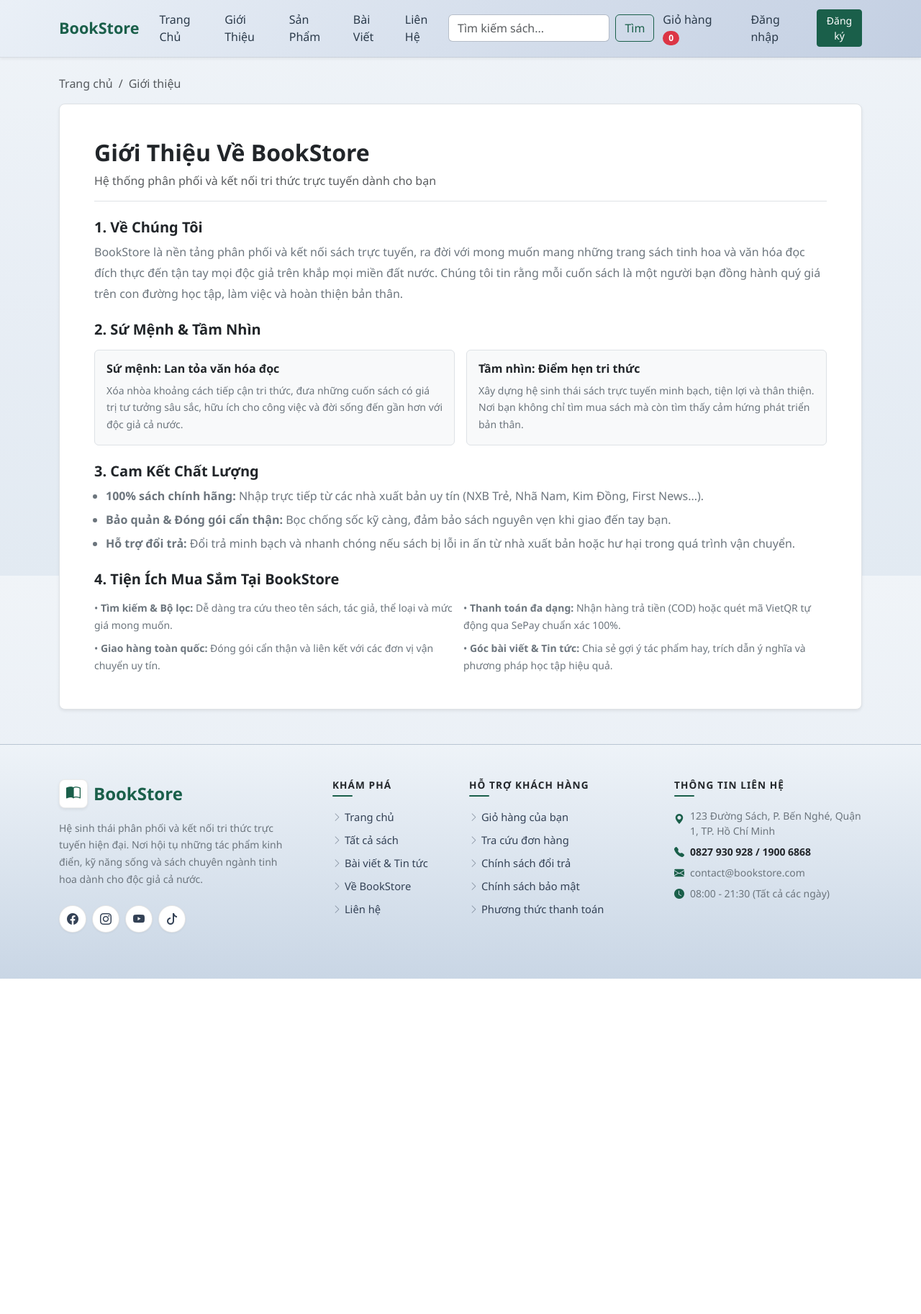
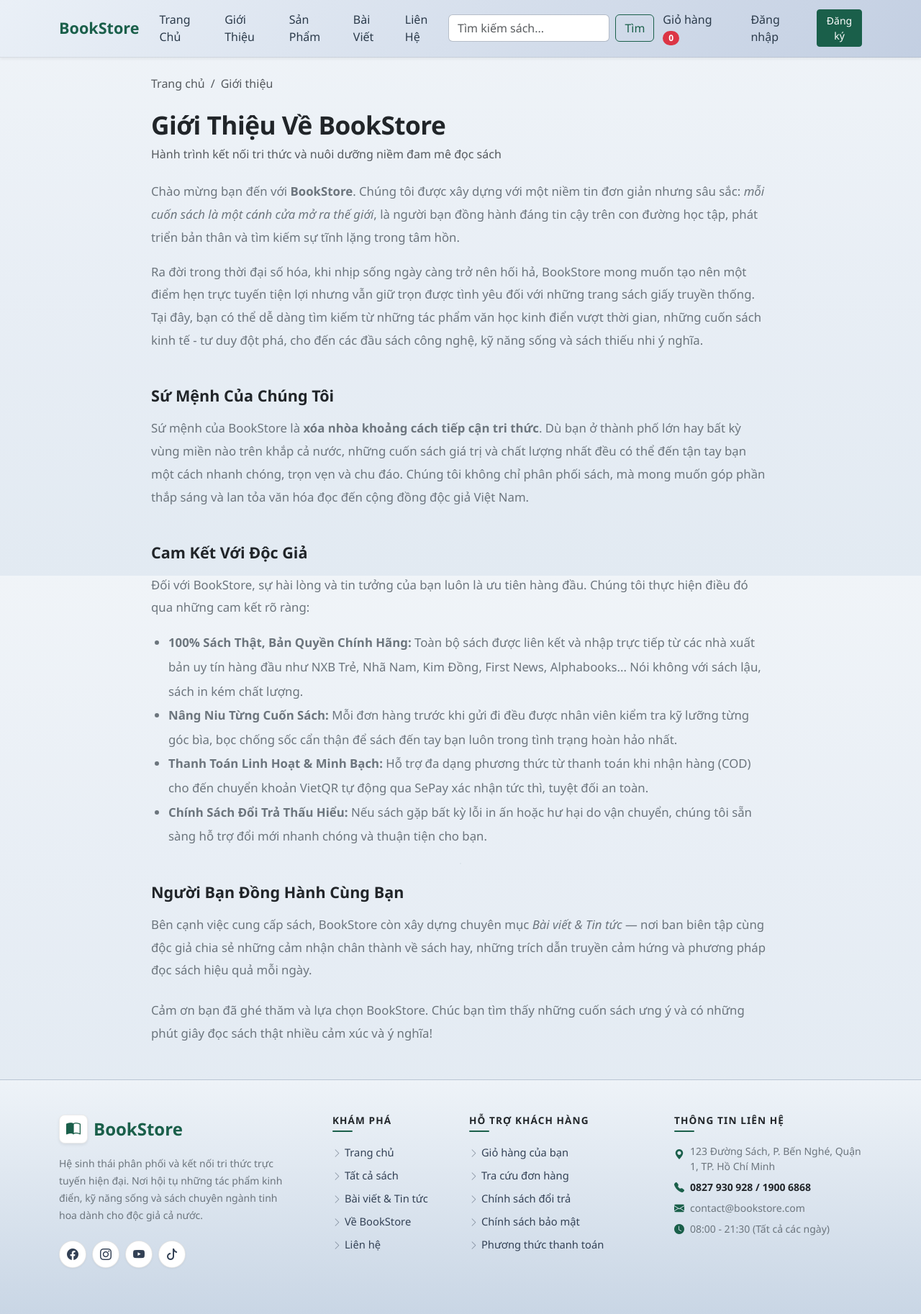
Before and after one commit to Khanhhhoan/WED_BOOKSELL, a PHP site: page /home/about in a window 1280 px wide. Shown: the whole page at 72% size. Before the commit the page ends 1360 px from the top, so only its background shows below. Run offline with PHP 8.4, Linux system fonts and the light colour scheme; data comes from the database, SQL or seed files in the repository.

Commit message:
Remove decorative icon from hero banner and rewrite About page without boxes

```diff
--- a/app/views/home/about.php
+++ b/app/views/home/about.php
@@ -1,75 +1,52 @@
-<div class="mb-5">
+<div class="mb-5" style="max-width: 860px; margin: 0 auto;">
     <!-- Breadcrumb -->
     <nav aria-label="breadcrumb">
-        <ol class="breadcrumb mb-3">
+        <ol class="breadcrumb mb-4">
             <li class="breadcrumb-item"><a href="<?php echo BASE_URL; ?>" class="text-decoration-none text-muted">Trang chủ</a></li>
             <li class="breadcrumb-item active" aria-current="page">Giới thiệu</li>
         </ol>
     </nav>
 
-    <!-- Khối nội dung duy nhất, trình bày rõ ràng, không màu mè -->
-    <div class="card border rounded-3 p-4 p-md-5 bg-white shadow-sm">
-        <h2 class="fw-bold mb-2 text-dark">Giới Thiệu Về BookStore</h2>
-        <p class="text-muted mb-4 pb-3 border-bottom">Hệ thống phân phối và kết nối tri thức trực tuyến dành cho bạn</p>
+    <!-- Tiêu đề trang -->
+    <div class="mb-4">
+        <h1 class="fw-bold text-dark mb-2" style="font-size: 2.2rem; letter-spacing: -0.5px;">Giới Thiệu Về BookStore</h1>
+        <p class="text-muted fs-6 mb-0">Hành trình kết nối tri thức và nuôi dưỡng niềm đam mê đọc sách</p>
+    </div>
 
-        <!-- 1. Về Chúng Tôi -->
-        <section class="mb-4">
-            <h5 class="fw-bold text-dark mb-2">1. Về Chúng Tôi</h5>
-            <p class="text-secondary mb-0" style="line-height: 1.8;">
-                BookStore là nền tảng phân phối và kết nối sách trực tuyến, ra đời với mong muốn mang những trang sách tinh hoa và văn hóa đọc đích thực đến tận tay mọi độc giả trên khắp mọi miền đất nước. Chúng tôi tin rằng mỗi cuốn sách là một người bạn đồng hành quý giá trên con đường học tập, làm việc và hoàn thiện bản thân.
-            </p>
-        </section>
+    <!-- Nội dung giới thiệu tự nhiên, không khung viền -->
+    <div class="text-secondary" style="font-size: 1.05rem; line-height: 1.9;">
 
-        <!-- 2. Sứ Mệnh & Tầm Nhìn -->
-        <section class="mb-4">
-            <h5 class="fw-bold text-dark mb-3">2. Sứ Mệnh &amp; Tầm Nhìn</h5>
-            <div class="row g-3">
-                <div class="col-md-6">
-                    <div class="p-3 bg-light rounded-2 border">
-                        <h6 class="fw-bold text-dark mb-2">Sứ mệnh: Lan tỏa văn hóa đọc</h6>
-                        <p class="text-secondary small mb-0" style="line-height: 1.7;">
-                            Xóa nhòa khoảng cách tiếp cận tri thức, đưa những cuốn sách có giá trị tư tưởng sâu sắc, hữu ích cho công việc và đời sống đến gần hơn với độc giả cả nước.
-                        </p>
-                    </div>
-                </div>
-                <div class="col-md-6">
-                    <div class="p-3 bg-light rounded-2 border">
-                        <h6 class="fw-bold text-dark mb-2">Tầm nhìn: Điểm hẹn tri thức</h6>
-                        <p class="text-secondary small mb-0" style="line-height: 1.7;">
-                            Xây dựng hệ sinh thái sách trực tuyến minh bạch, tiện lợi và thân thiện. Nơi bạn không chỉ tìm mua sách mà còn tìm thấy cảm hứng phát triển bản thân.
-                        </p>
-                    </div>
-                </div>
-            </div>
-        </section>
+        <p>
+            Chào mừng bạn đến với <strong>BookStore</strong>. Chúng tôi được xây dựng với một niềm tin đơn giản nhưng sâu sắc: <em>mỗi cuốn sách là một cánh cửa mở ra thế giới</em>, là người bạn đồng hành đáng tin cậy trên con đường học tập, phát triển bản thân và tìm kiếm sự tĩnh lặng trong tâm hồn.
+        </p>
 
-        <!-- 3. Cam Kết Chất Lượng -->
-        <section class="mb-4">
-            <h5 class="fw-bold text-dark mb-2">3. Cam Kết Chất Lượng</h5>
-            <ul class="text-secondary ps-3 mb-0" style="line-height: 1.8;">
-                <li class="mb-1"><strong>100% sách chính hãng:</strong> Nhập trực tiếp từ các nhà xuất bản uy tín (NXB Trẻ, Nhã Nam, Kim Đồng, First News...).</li>
-                <li class="mb-1"><strong>Bảo quản &amp; Đóng gói cẩn thận:</strong> Bọc chống sốc kỹ càng, đảm bảo sách nguyên vẹn khi giao đến tay bạn.</li>
-                <li><strong>Hỗ trợ đổi trả:</strong> Đổi trả minh bạch và nhanh chóng nếu sách bị lỗi in ấn từ nhà xuất bản hoặc hư hại trong quá trình vận chuyển.</li>
-            </ul>
-        </section>
+        <p>
+            Ra đời trong thời đại số hóa, khi nhịp sống ngày càng trở nên hối hả, BookStore mong muốn tạo nên một điểm hẹn trực tuyến tiện lợi nhưng vẫn giữ trọn được tình yêu đối với những trang sách giấy truyền thống. Tại đây, bạn có thể dễ dàng tìm kiếm từ những tác phẩm văn học kinh điển vượt thời gian, những cuốn sách kinh tế - tư duy đột phá, cho đến các đầu sách công nghệ, kỹ năng sống và sách thiếu nhi ý nghĩa.
+        </p>
 
-        <!-- 4. Tiện Ích Mua Sắm -->
-        <section>
-            <h5 class="fw-bold text-dark mb-3">4. Tiện Ích Mua Sắm Tại BookStore</h5>
-            <div class="row g-2 text-secondary small" style="line-height: 1.7;">
-                <div class="col-md-6">
-                    • <strong>Tìm kiếm &amp; Bộ lọc:</strong> Dễ dàng tra cứu theo tên sách, tác giả, thể loại và mức giá mong muốn.
-                </div>
-                <div class="col-md-6">
-                    • <strong>Thanh toán đa dạng:</strong> Nhận hàng trả tiền (COD) hoặc quét mã VietQR tự động qua SePay chuẩn xác 100%.
-                </div>
-                <div class="col-md-6">
-                    • <strong>Giao hàng toàn quốc:</strong> Đóng gói cẩn thận và liên kết với các đơn vị vận chuyển uy tín.
-                </div>
-                <div class="col-md-6">
-                    • <strong>Góc bài viết &amp; Tin tức:</strong> Chia sẻ gợi ý tác phẩm hay, trích dẫn ý nghĩa và phương pháp học tập hiệu quả.
-                </div>
-            </div>
-        </section>
+        <h4 class="fw-bold text-dark mt-5 mb-3" style="font-size: 1.35rem;">Sứ Mệnh Của Chúng Tôi</h4>
+        <p>
+            Sứ mệnh của BookStore là <strong>xóa nhòa khoảng cách tiếp cận tri thức</strong>. Dù bạn ở thành phố lớn hay bất kỳ vùng miền nào trên khắp cả nước, những cuốn sách giá trị và chất lượng nhất đều có thể đến tận tay bạn một cách nhanh chóng, trọn vẹn và chu đáo. Chúng tôi không chỉ phân phối sách, mà mong muốn góp phần thắp sáng và lan tỏa văn hóa đọc đến cộng đồng độc giả Việt Nam.
+        </p>
+
+        <h4 class="fw-bold text-dark mt-5 mb-3" style="font-size: 1.35rem;">Cam Kết Với Độc Giả</h4>
+        <p>
+            Đối với BookStore, sự hài lòng và tin tưởng của bạn luôn là ưu tiên hàng đầu. Chúng tôi thực hiện điều đó qua những cam kết rõ ràng:
+        </p>
+        <ul class="ps-4 mb-4" style="line-height: 2;">
+            <li><strong>100% Sách Thật, Bản Quyền Chính Hãng:</strong> Toàn bộ sách được liên kết và nhập trực tiếp từ các nhà xuất bản uy tín hàng đầu như NXB Trẻ, Nhã Nam, Kim Đồng, First News, Alphabooks... Nói không với sách lậu, sách in kém chất lượng.</li>
+            <li><strong>Nâng Niu Từng Cuốn Sách:</strong> Mỗi đơn hàng trước khi gửi đi đều được nhân viên kiểm tra kỹ lưỡng từng góc bìa, bọc chống sốc cẩn thận để sách đến tay bạn luôn trong tình trạng hoàn hảo nhất.</li>
+            <li><strong>Thanh Toán Linh Hoạt &amp; Minh Bạch:</strong> Hỗ trợ đa dạng phương thức từ thanh toán khi nhận hàng (COD) cho đến chuyển khoản VietQR tự động qua SePay xác nhận tức thì, tuyệt đối an toàn.</li>
+            <li><strong>Chính Sách Đổi Trả Thấu Hiểu:</strong> Nếu sách gặp bất kỳ lỗi in ấn hoặc hư hại do vận chuyển, chúng tôi sẵn sàng hỗ trợ đổi mới nhanh chóng và thuận tiện cho bạn.</li>
+        </ul>
+
+        <h4 class="fw-bold text-dark mt-5 mb-3" style="font-size: 1.35rem;">Người Bạn Đồng Hành Cùng Bạn</h4>
+        <p>
+            Bên cạnh việc cung cấp sách, BookStore còn xây dựng chuyên mục <em>Bài viết &amp; Tin tức</em> — nơi ban biên tập cùng độc giả chia sẻ những cảm nhận chân thành về sách hay, những trích dẫn truyền cảm hứng và phương pháp đọc sách hiệu quả mỗi ngày.
+        </p>
+
+        <p class="mt-4 mb-0">
+            Cảm ơn bạn đã ghé thăm và lựa chọn BookStore. Chúc bạn tìm thấy những cuốn sách ưng ý và có những phút giây đọc sách thật nhiều cảm xúc và ý nghĩa!
+        </p>
     </div>
 </div>
```
Also changed, not shown: app/views/home/index.php (+1 -9 lines).
